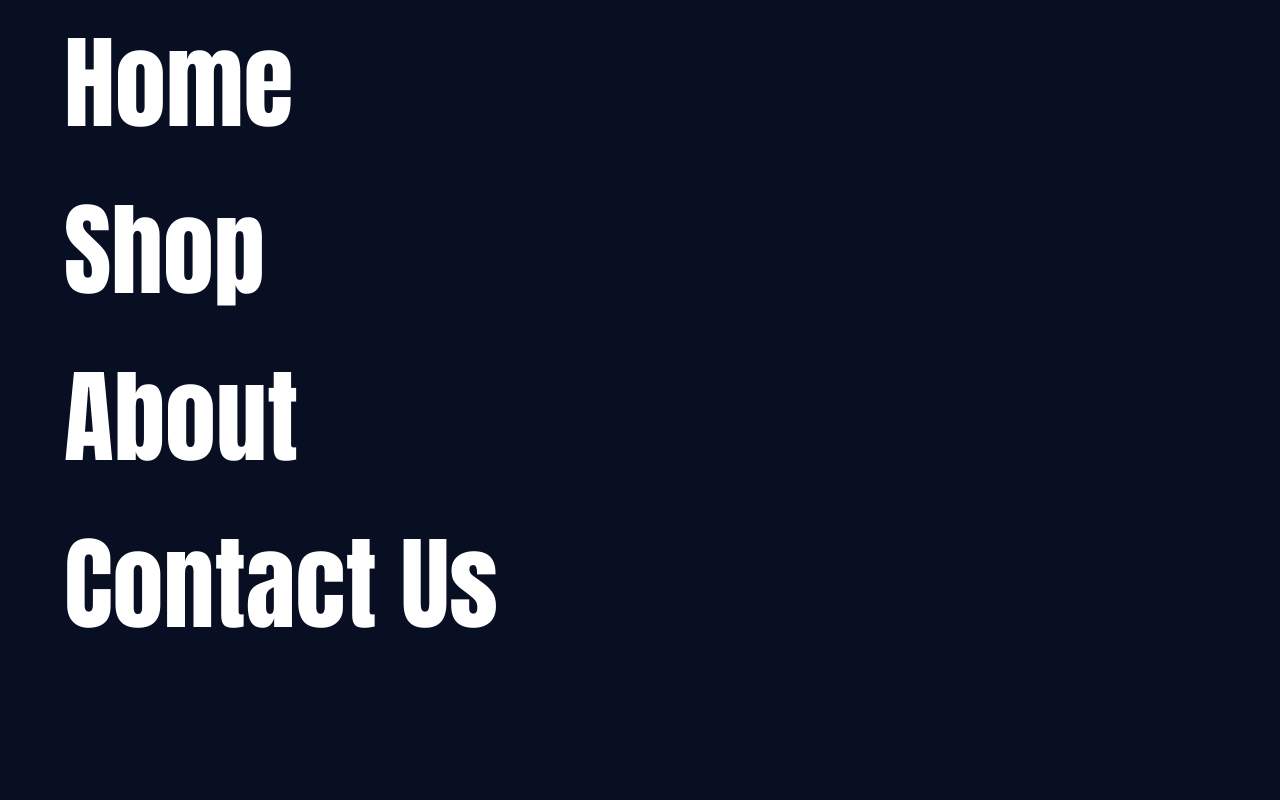
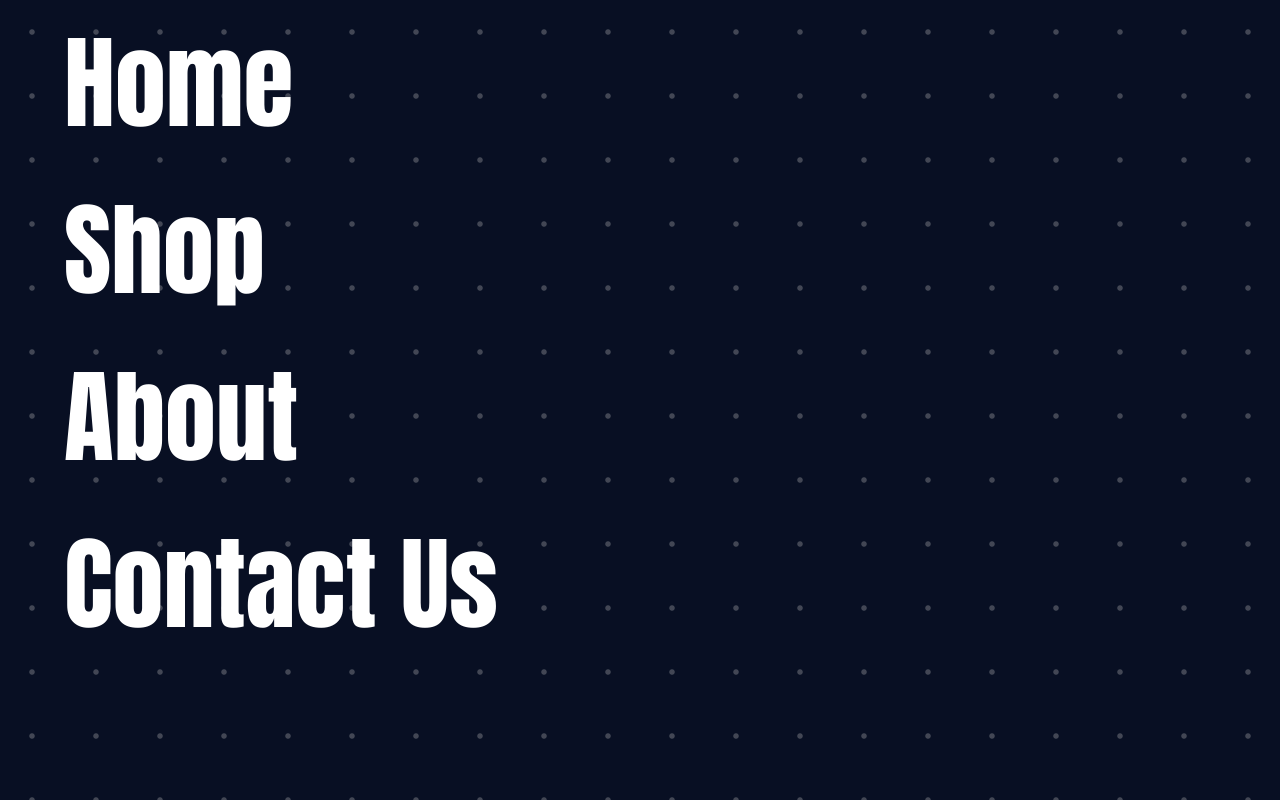
Before and after one commit to Cravsi/2_Parallax_Menu, a plain HTML site: page index.html in a window 1280 px wide. Drawn offline with Linux system fonts and the light colour scheme.

Commit message:
[ADD] Background dots that trasition with menu

```diff
--- a/assets/style.css
+++ b/assets/style.css
@@ -22,6 +22,8 @@ body {
 
 #menu-items {
     margin-left: clamp(4rem, 2vw, 48rem);
+    position: relative;
+    z-index: 1;
 }
 
 #menu-items:hover > .menu-item{
@@ -31,3 +33,27 @@ body {
 #menu-items:hover > .menu-item:hover {
     opacity: 1;
 }
+
+#menu-background-image {
+    height: 100vh;
+    width: 100vw;
+
+    background-image: radial-gradient(
+        rgba(200, 200, 200, 0.3) 5%,
+        transparent 7%
+    );
+    background-position: 0% 0%;
+    background-size: 8vmin 8vmin;
+
+    position: absolute;
+    left: 0px;
+    top: 0px;
+    z-index: 0;
+    transition: background-size 800ms ease,
+        opacity 800ms ease-in-out;
+}
+
+#menu-items:hover ~ #menu-background-image {
+    background-size: 6vmin 6vmin;
+    opacity: 0.7;
+}
--- a/index.html
+++ b/index.html
@@ -15,6 +15,8 @@
                     <a href="" class="menu-item">About</a>
                     <a href="" class="menu-item">Contact Us</a>
                 </div>
+                <div id="menu-background-image">
+                </div>
             </div>
         </main>
         <script src="assets/script.js"></script>
```
